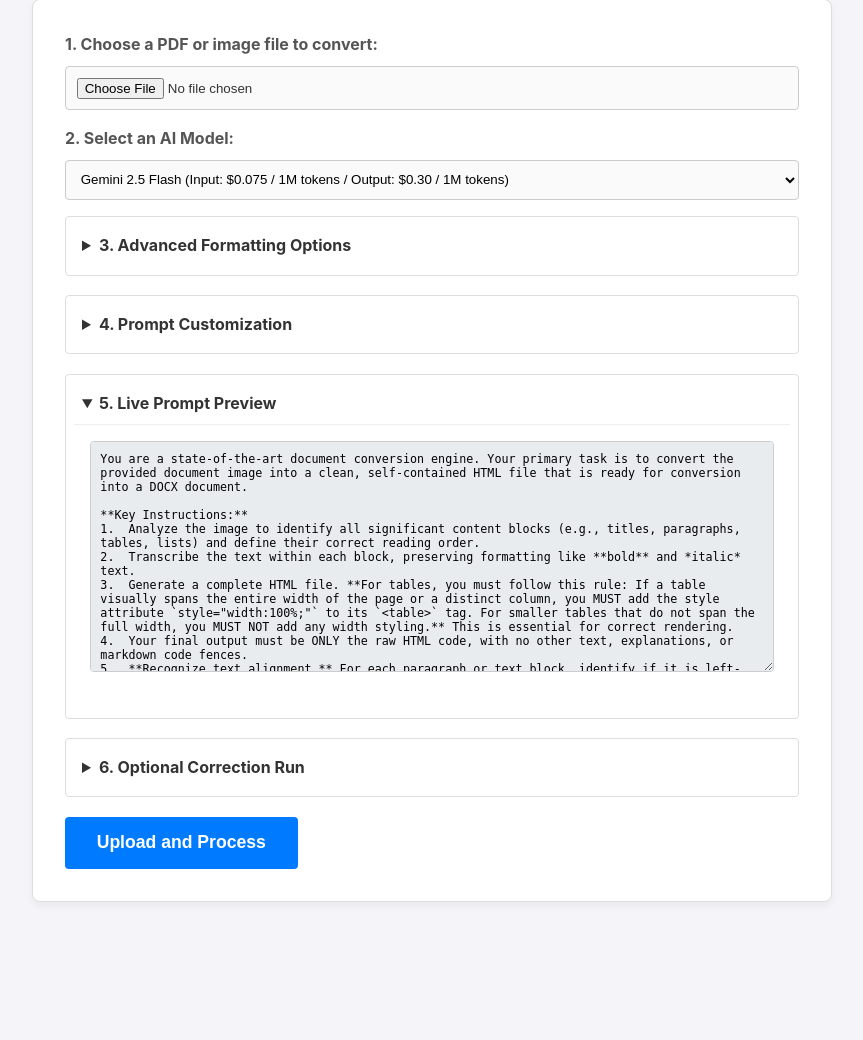
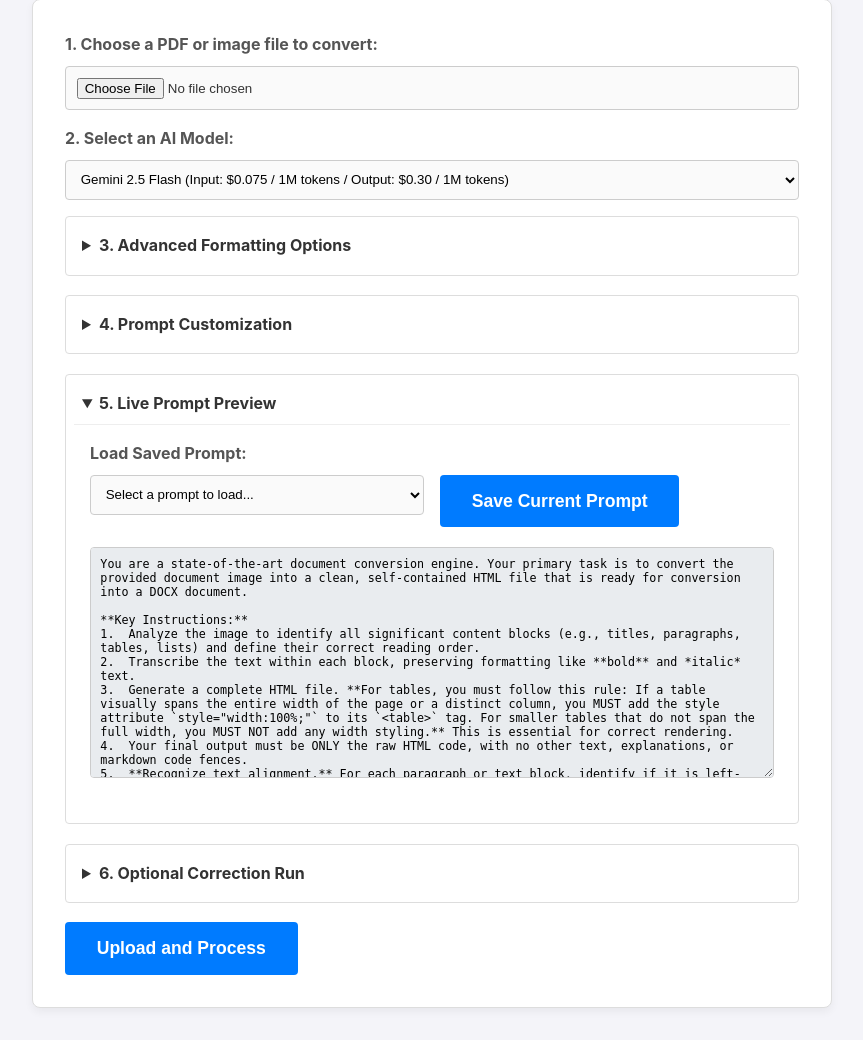
Before and after one commit to pabloromanosorio/pdf-to-word-converter-template, a FastAPI app: page / in a window 1280 px wide. Shown: the part 194-1234 px from the top of the page, without its empty margins (208-1071 px from the left). Before the commit the page ends 1096 px from the top, so only its background shows below. Run offline with FastAPI, Linux system fonts and the light colour scheme; data that the repository does not hold is empty; parts of the project's set-up code (start-up, migrations or seed data) failed here and were passed over.

Commit message:
feat: Implement save and load prompt functionality

```diff
--- a/app/main.py
+++ b/app/main.py
@@ -55,6 +55,8 @@ CORRECTION_PROMPT = load_prompt("correction_prompt.txt")
 from pydantic import BaseModel
 
 
+import re
+
 # --- Data Models ---
 class PromptOptions(BaseModel):
     signature_handling: str
@@ -62,6 +64,11 @@ class PromptOptions(BaseModel):
     currency_format: str
     numbers_format: str
     general_instructions: str
+
+
+class SavePromptOptions(BaseModel):
+    filename: str
+    content: str
 
 
 # --- FastAPI App Setup ---
@@ -86,6 +93,47 @@ async def preview_prompt(options: PromptOptions):
         general_instructions=options.general_instructions
     )
     return {"prompt": prompt}
+
+
+@app.get("/list-prompts")
+async def list_prompts():
+    """Lists all available prompt files."""
+    try:
+        files = [f for f in os.listdir("prompts") if f.endswith(".txt")]
+        return {"prompts": files}
+    except FileNotFoundError:
+        return {"prompts": []}
+
+
+@app.get("/load-prompt/{filename}")
+async def load_prompt_file(filename: str):
+    """Loads a specific prompt file's content."""
+    # Basic security: prevent directory traversal
+    if ".." in filename or "/" in filename:
+        return {"error": "Invalid filename"}
+    try:
+        with open(f"prompts/{filename}", "r") as f:
+            return {"content": f.read()}
+    except FileNotFoundError:
+        return {"error": "File not found"}
+
+
+@app.post("/save-prompt")
+async def save_prompt(options: SavePromptOptions):
+    """Saves content to a new prompt file."""
+    # Sanitize filename: allow letters, numbers, underscores, hyphens
+    safe_filename = re.sub(r'[^a-zA-Z0-9_\-]', '', options.filename)
+    if not safe_filename:
+        return {"error": "Invalid filename provided."}
+
+    safe_filename += ".txt"
+
+    try:
+        with open(f"prompts/{safe_filename}", "w") as f:
+            f.write(options.content)
+        return {"success": True, "filename": safe_filename}
+    except Exception as e:
+        return {"error": str(e)}
 
 
 @app.post("/upload")
--- a/app/templates/index.html
+++ b/app/templates/index.html
@@ -105,6 +105,16 @@
         <details open>
             <summary>5. Live Prompt Preview</summary>
             <div class="details-content">
+                <div class="form-grid" style="margin-bottom: 1em;">
+                    <div>
+                        <label for="prompt-loader">Load Saved Prompt:</label>
+                        <select id="prompt-loader" name="prompt-loader"></select>
+                    </div>
+                    <div>
+                        <label>&nbsp;</label> <!-- Spacer for alignment -->
+                        <button type="button" id="save-prompt-btn" style="width: auto;">Save Current Prompt</button>
+                    </div>
+                </div>
                 <textarea id="prompt-preview" name="custom_prompt" rows="15" style="width: 100%; background-color: #e9ecef; font-family: monospace; font-size: 0.9em;"></textarea>
             </div>
         </details>
@@ -178,7 +188,70 @@
         });
 
         // Initial prompt load
-        document.addEventListener('DOMContentLoaded', updatePromptPreview);
+        document.addEventListener('DOMContentLoaded', async () => {
+            await updatePromptPreview();
+            await loadPromptList();
+        });
+
+        async function loadPromptList() {
+            try {
+                const response = await fetch('/list-prompts');
+                const data = await response.json();
+                const loader = document.getElementById('prompt-loader');
+                loader.innerHTML = '<option value="">Select a prompt to load...</option>'; // Reset
+                data.prompts.forEach(filename => {
+                    const option = document.createElement('option');
+                    option.value = filename;
+                    option.textContent = filename;
+                    loader.appendChild(option);
+                });
+            } catch (error) {
+                console.error("Error loading prompt list:", error);
+            }
+        }
+
+        document.getElementById('prompt-loader').addEventListener('change', async function() {
+            const filename = this.value;
+            if (!filename) return;
+
+            try {
+                const response = await fetch(`/load-prompt/${filename}`);
+                const data = await response.json();
+                if (data.content) {
+                    document.getElementById('prompt-preview').value = data.content;
+                } else {
+                    alert(data.error || 'Could not load prompt.');
+                }
+            } catch (error) {
+                console.error("Error loading prompt:", error);
+            }
+        });
+
+        document.getElementById('save-prompt-btn').addEventListener('click', async function() {
+            const filename = prompt("Enter a filename for your prompt (e.g., 'my_legal_prompt'):");
+            if (!filename) return;
+
+            const content = document.getElementById('prompt-preview').value;
+
+            try {
+                const response = await fetch('/save-prompt', {
+                    method: 'POST',
+                    headers: {
+                        'Content-Type': 'application/json'
+                    },
+                    body: JSON.stringify({ filename, content })
+                });
+                const data = await response.json();
+                if (data.success) {
+                    alert(`Prompt saved as ${data.filename}`);
+                    await loadPromptList(); // Refresh the list
+                } else {
+                    alert(data.error || 'Could not save prompt.');
+                }
+            } catch (error) {
+                console.error("Error saving prompt:", error);
+            }
+        });
     </script>
 
 </body>
```
